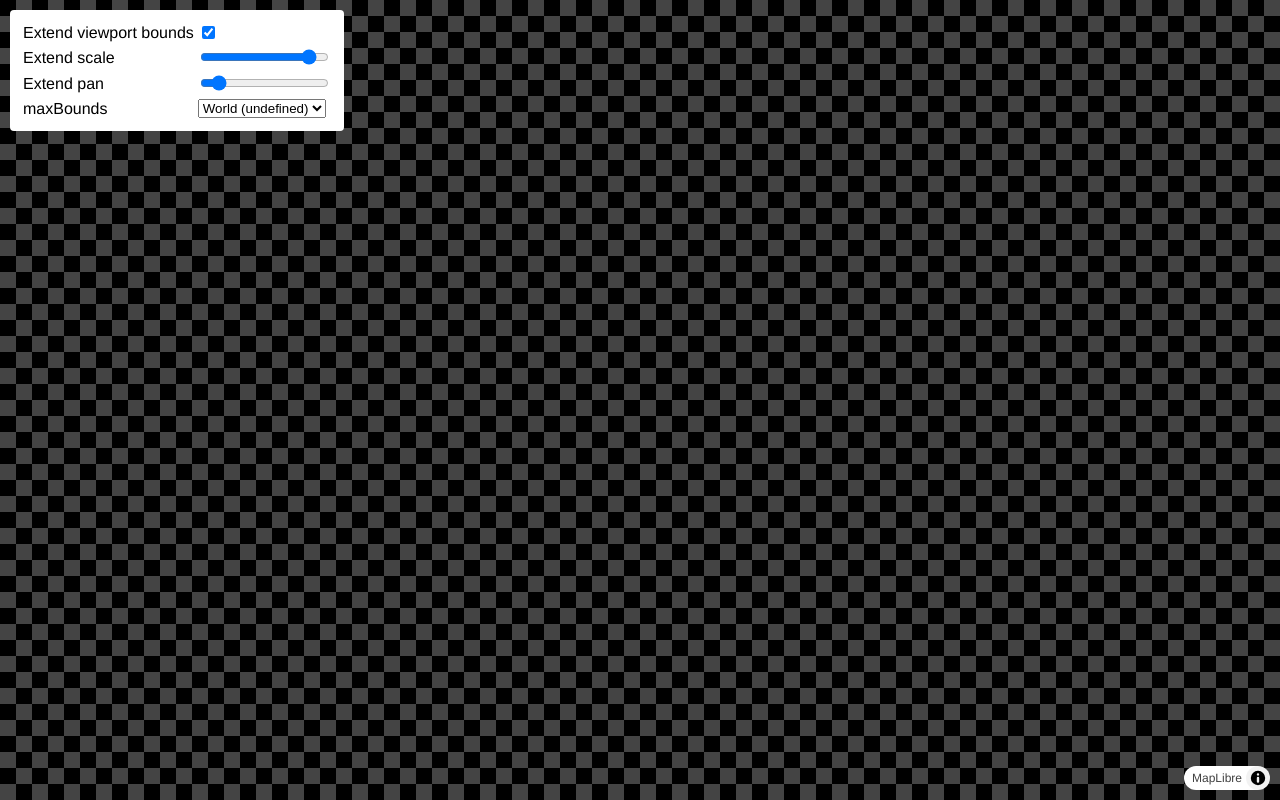
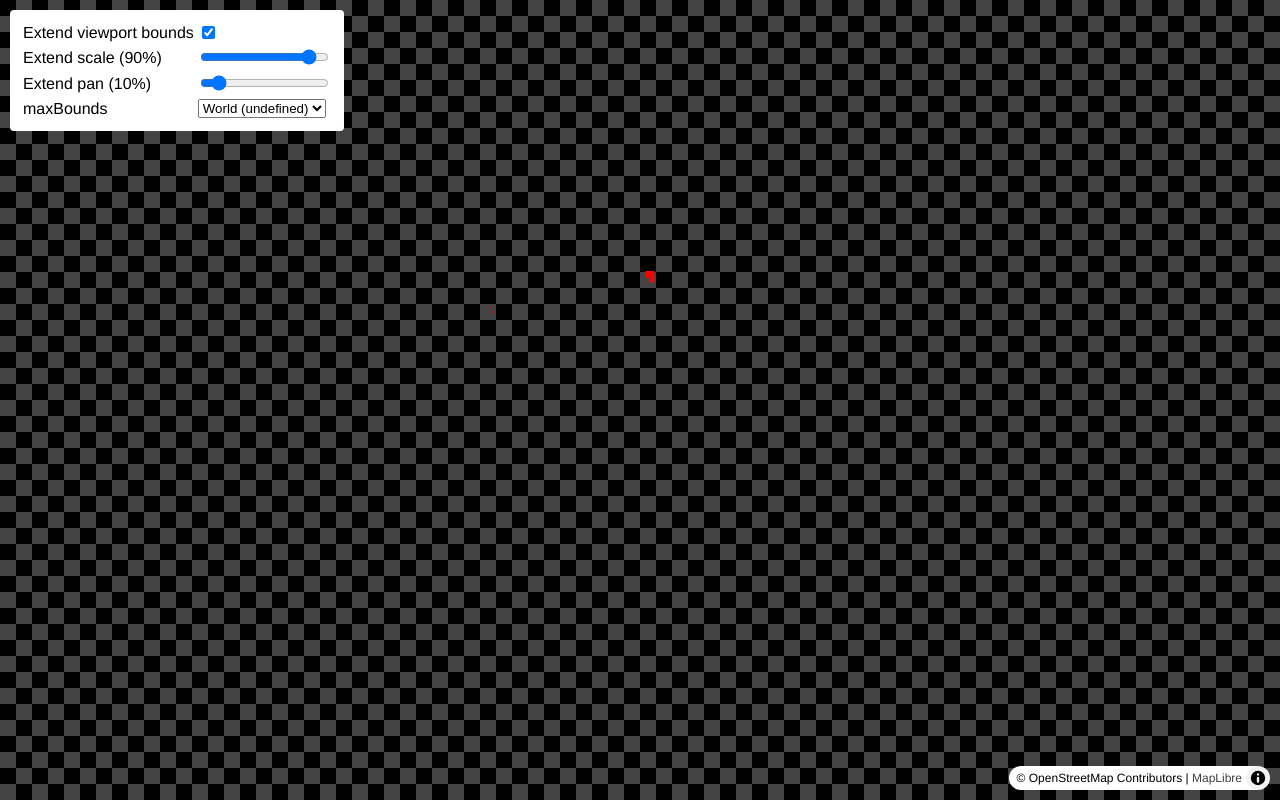
Before and after one commit to larsmaxfield/swings, a plain HTML site: page maplibre-transform-constrain/index.html in a window 1280 px wide. Drawn offline with Linux system fonts and the light colour scheme; no server answers.

Commit message:
Replace with accessible tiles

```diff
--- a/maplibre-transform-constrain/index.html
+++ b/maplibre-transform-constrain/index.html
@@ -205,7 +205,25 @@
         container: 'map',
         renderWorldCopies: false,
         transformConstrain: underzoomTransformConstrain,
-        style: 'https://api.maptiler.com/maps/streets/style.json?key=get_your_own_OpIi9ZULNHzrESv6T2vL'
+        style: {
+            version: 8,
+            sources: {
+                rgb: {
+                    type: 'raster',
+                    tiles: ['https://a.tile.openstreetmap.org/{z}/{x}/{y}.png'],
+                    tileSize: 256,
+                    attribution: '&copy; OpenStreetMap Contributors',
+                    maxzoom: 19
+                },
+            },
+            layers: [
+                {
+                    id: 'rgb',
+                    type: 'raster',
+                    source: 'rgb'
+                },
+            ]
+        },
     });
 
     // New York, New York
```
